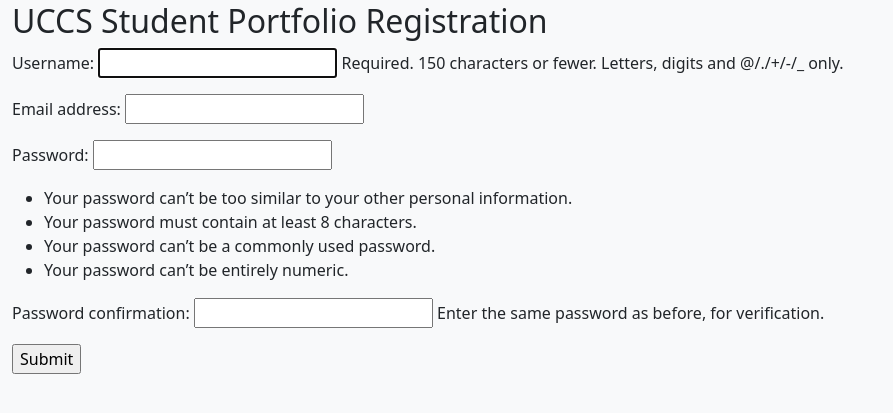
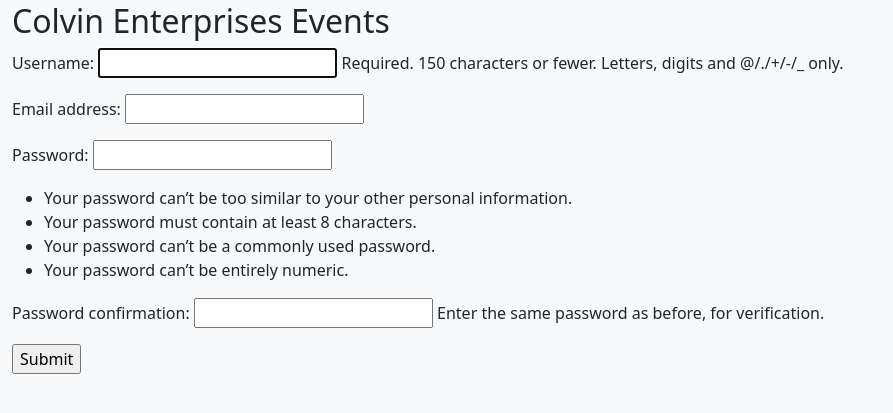
Before and after one commit to 3hcw4smqonom7sw7pc5k/CS3300CCProject, a Django app: page /accounts/register/ in a window 1280 px wide. Shown: the part 126-539 px from the top of the page, without its empty margins (0-893 px from the left). Run offline with Django 4.2, Linux system fonts and the light colour scheme; some libraries are stand-ins or nearby versions.

Commit message:
Updated template files

```diff
--- a/event_app/templates/registration/login.html
+++ b/event_app/templates/registration/login.html
@@ -33,7 +33,7 @@
         <td>{{ form.password }}</td>
       </tr>
     </table>
-    <input type="submit" value="login">
+    <input type="submit" value="Login">
     <input type="hidden" name="next" value="{{ next }}">
   </form>
 
--- a/event_app/templates/registration/register.html
+++ b/event_app/templates/registration/register.html
@@ -1,7 +1,7 @@
 {% extends 'event_app/base_template.html' %}
 
 {% block content %}
-  <h2>UCCS Student Portfolio Registration</h2>
+  <h2>Colvin Enterprises Events</h2>
 
   <form method="post">
     {% csrf_token %}
```
Also changed, not shown: db.sqlite3.
